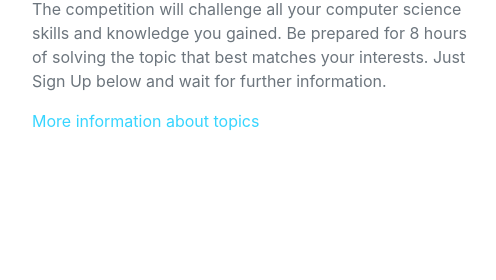
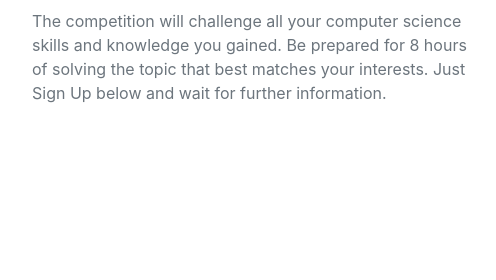
Before and after one commit to Matfyz-Developer-Student-Club/websites, a plain HTML site: page index.html in a window 1280 px wide. Shown: the part 2977-3257 px from the top of the page, 288-784 px from the left. Drawn offline with nearby package versions, Linux system fonts and the light colour scheme; grey boxes are pictures that could not be loaded; a web font is replaced by a local one.

Commit message:
Removing the obsolete link to the hackathon topics

```diff
--- a/index.html
+++ b/index.html
@@ -177,7 +177,6 @@
                                     Sign Up
                                     below and wait for further information.
                                 </p>
-                                <a href="assets/hackathon-spec.pdf" target="_blank">More information about topics</a>
                             </div>
                         </div>
                     </div>
```
